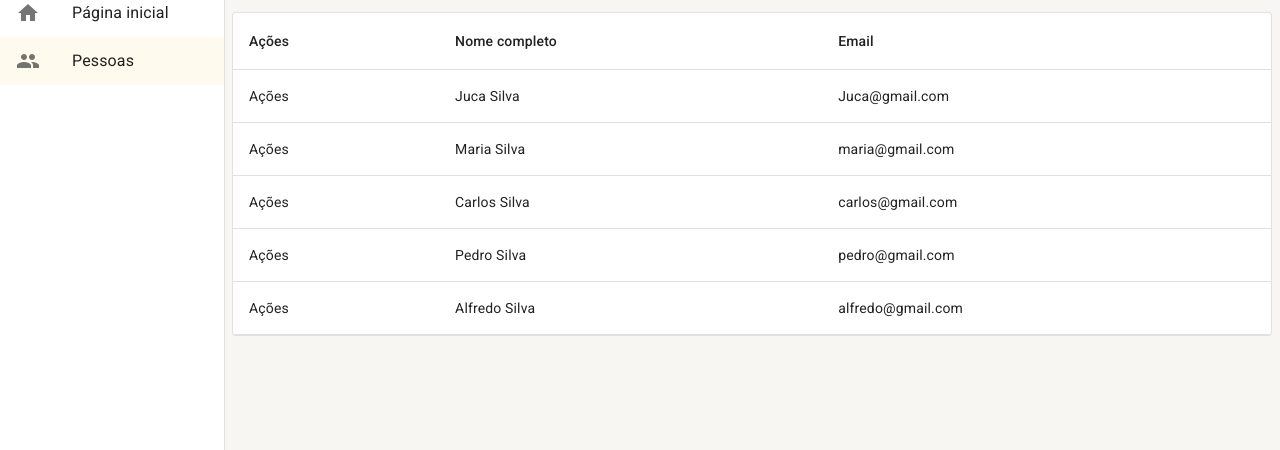
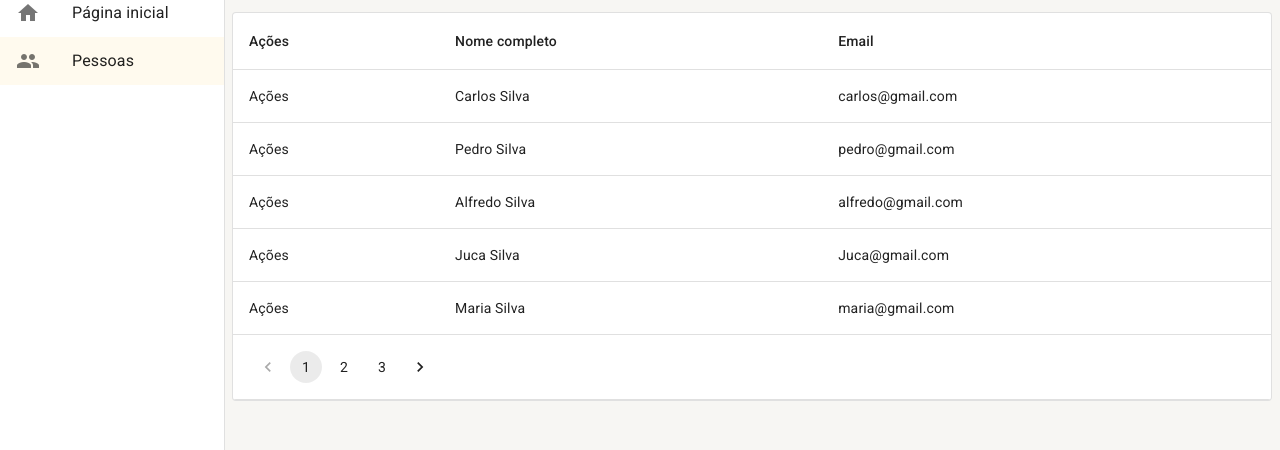
Before and after one commit to lvsouza/youtube-curso-react-materialui-typescript, a React (Create React App) app: page /pessoas in a window 1280 px wide. Shown: the part 180-630 px from the top of the page. Built offline with nearby package versions, Linux system fonts and the light colour scheme; data requests are answered from the project's data file.

Commit message:
feat: Adicionado paginação na listagem de pessoas

```diff
--- a/mock/database.json
+++ b/mock/database.json
@@ -1,17 +1,5 @@
 {
   "pessoas": [
-    {
-      "id": 1,
-      "cidadeId": 1,
-      "email": "Juca@gmail.com",
-      "nomeCompleto": "Juca Silva"
-    },
-    {
-      "id": 2,
-      "cidadeId": 1,
-      "email": "maria@gmail.com",
-      "nomeCompleto": "Maria Silva"
-    },
     {
       "id": 3,
       "cidadeId": 1,
@@ -29,6 +17,72 @@
       "cidadeId": 1,
       "email": "alfredo@gmail.com",
       "nomeCompleto": "Alfredo Silva"
+    },
+    {
+      "id": 6,
+      "cidadeId": 1,
+      "email": "Juca@gmail.com",
+      "nomeCompleto": "Juca Silva"
+    },
+    {
+      "id": 7,
+      "cidadeId": 1,
+      "email": "maria@gmail.com",
+      "nomeCompleto": "Maria Silva"
+    },
+    {
+      "id": 8,
+      "cidadeId": 1,
+      "email": "carlos@gmail.com",
+      "nomeCompleto": "Carlos Silva"
+    },
+    {
+      "id": 9,
+      "cidadeId": 1,
+      "email": "pedro@gmail.com",
+      "nomeCompleto": "Pedro Silva"
+    },
+    {
+      "id": 10,
+      "cidadeId": 1,
+      "email": "alfredo@gmail.com",
+      "nomeCompleto": "Alfredo Silva"
+    },
+    {
+      "id": 11,
+      "cidadeId": 1,
+      "email": "alfredo@gmail.com",
+      "nomeCompleto": "Alfredo Silva"
+    },
+    {
+      "id": 12,
+      "cidadeId": 1,
+      "email": "Juca@gmail.com",
+      "nomeCompleto": "Juca Silva"
+    },
+    {
+      "id": 13,
+      "cidadeId": 1,
+      "email": "maria@gmail.com",
+      "nomeCompleto": "Maria Silva"
+    },
+    {
+      "id": 14,
+      "cidadeId": 1,
+      "email": "carlos@gmail.com",
+      "nomeCompleto": "Carlos Silva"
+    },
+    {
+      "id": 154,
+      "cidadeId": 1,
+      "email": "pedro@gmail.com",
+      "nomeCompleto": "Pedro Silva"
+    },
+    {
+      "id": 16,
+      "cidadeId": 1,
+      "email": "alfredo@gmail.com",
+      "nomeCompleto": "Alfredo Silva"
     }
   ]
 }
--- a/src/pages/pessoas/ListagemDePessoas.tsx
+++ b/src/pages/pessoas/ListagemDePessoas.tsx
@@ -1,5 +1,5 @@
 import { useEffect, useMemo, useState } from 'react';
-import { LinearProgress, Paper, Table, TableBody, TableCell, TableContainer, TableFooter, TableHead, TableRow } from '@mui/material';
+import { LinearProgress, Pagination, Paper, Table, TableBody, TableCell, TableContainer, TableFooter, TableHead, TableRow } from '@mui/material';
 import { useSearchParams } from 'react-router-dom';
 
 import { IListagemPessoa, PessoasService, } from '../../shared/services/api/pessoas/PessoasService';
@@ -22,12 +22,16 @@ export const ListagemDePessoas: React.FC = () => {
     return searchParams.get('busca') || '';
   }, [searchParams]);
 
+  const pagina = useMemo(() => {
+    return Number(searchParams.get('pagina') || '1');
+  }, [searchParams]);
+
 
   useEffect(() => {
     setIsLoading(true);
 
     debounce(() => {
-      PessoasService.getAll(1, busca)
+      PessoasService.getAll(pagina, busca)
         .then((result) => {
           setIsLoading(false);
 
@@ -41,7 +45,7 @@ export const ListagemDePessoas: React.FC = () => {
           }
         });
     });
-  }, [busca]);
+  }, [busca, pagina]);
 
 
   return (
@@ -52,7 +56,7 @@ export const ListagemDePessoas: React.FC = () => {
           mostrarInputBusca
           textoDaBusca={busca}
           textoBotaoNovo='Nova'
-          aoMudarTextoDeBusca={texto => setSearchParams({ busca: texto }, { replace: true })}
+          aoMudarTextoDeBusca={texto => setSearchParams({ busca: texto, pagina: '1' }, { replace: true })}
         />
       }
     >
@@ -87,6 +91,17 @@ export const ListagemDePessoas: React.FC = () => {
                 </TableCell>
               </TableRow>
             )}
+            {(totalCount > 0 && totalCount > Environment.LIMITE_DE_LINHAS) && (
+              <TableRow>
+                <TableCell colSpan={3}>
+                  <Pagination
+                    page={pagina}
+                    count={Math.ceil(totalCount / Environment.LIMITE_DE_LINHAS)}
+                    onChange={(_, newPage) => setSearchParams({ busca, pagina: newPage.toString() }, { replace: true })}
+                  />
+                </TableCell>
+              </TableRow>
+            )}
           </TableFooter>
         </Table>
       </TableContainer>
--- a/src/shared/environment/index.ts
+++ b/src/shared/environment/index.ts
@@ -3,7 +3,7 @@ export const Environment = {
   /**
    * Define a quantidade de linhas a ser carregada por padrão nas listagens
    */
-  LIMITE_DE_LINHAS: 10,
+  LIMITE_DE_LINHAS: 5,
   /**
    * Placeholder exibido nas inputs
    */
```
